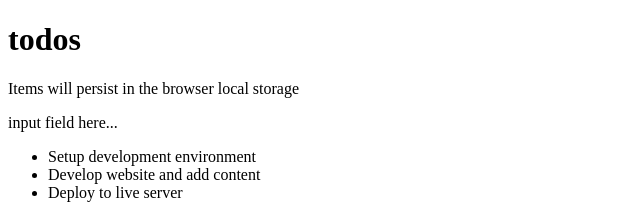
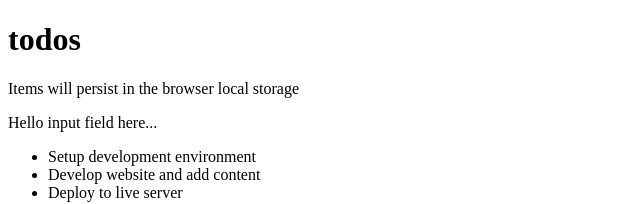
Before and after one commit to Fene-87/React-To-Do-List, a React (Vite) app: page / in a window 1280 px wide. Shown: the top 204 px of the page, without its empty margins (0-640 px from the left). Built offline with nearby package versions, Linux system fonts and the light colour scheme.

Commit message:
Modify InputTodo component

```diff
--- a/src/components/InputTodo.jsx
+++ b/src/components/InputTodo.jsx
@@ -1,4 +1,4 @@
 const InputTodo = () => {
-    return <div>input field here...</div>;
+    return <div>Hello input field here...</div>;
   };
   export default InputTodo;
```
